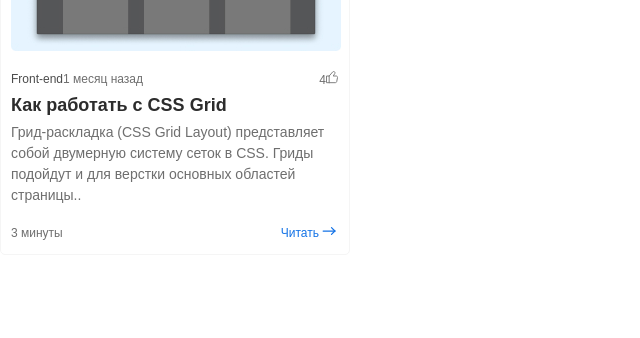
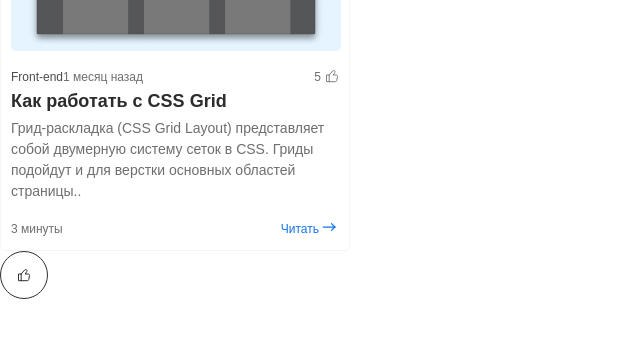
Before and after one commit to vitebskiy/NextJs, a Next.js app: page / in a window 1280 px wide. Shown: the part 160-498 px from the top of the page, without its empty margins (0-640 px from the left). Built offline with nearby package versions, Linux system fonts and the light colour scheme.

Commit message:
8.11. Домашнее задание - Statefull компоненты

```diff
--- a/app/page.tsx
+++ b/app/page.tsx
@@ -1,5 +1,8 @@
-import { Card } from '@/components';
+'use client';
+
+import { Card, Liked } from '@/components';
 import { CardProps } from '@/components/Card/Card.props';
+import { useState } from 'react';
 
 export default function Home() {
   const items: CardProps[] = [
@@ -8,15 +11,32 @@ export default function Home() {
       img: '/mini.jpg',
       category: 'Front-end',
       when: '1 месяц назад',
-      like: 4,
+      like: 5,
       title: 'Как работать с CSS Grid',
       descr:
         'Грид-раскладка (CSS Grid Layout) представляет собой двумерную систему сеток в CSS. Гриды подойдут и для верстки основных областей страницы..',
       time: '3 минуты',
       href: '/',
     },
+  ];
 
-  ];
+  const [isLiked, setIsLiked] = useState(false);
+
+  const handleClick = async () => {
+    const newIsLiked = !isLiked;
+
+    setIsLiked(newIsLiked);
+
+    await fetch('https://jsonplaceholder.typicode.com/posts/1', {
+      method: 'PATCH',
+      headers: {
+        'Content-Type': 'application/json',
+      },
+      body: JSON.stringify({
+        isLiked: newIsLiked,
+      }),
+    });
+  };
 
   return (
     <div>
@@ -34,6 +54,8 @@ export default function Home() {
           href={i.href}
         />
       ))}
+
+      <Liked isLiked={isLiked} onClick={handleClick} />
     </div>
   );
 }
--- a/components/Like/Like.module.css
+++ b/components/Like/Like.module.css
@@ -1,5 +1,12 @@
 .like {
+  display: flex;
+  align-items: flex-start;
+
   font-size: 12px;
   font-weight: 400;
   color: #6e6e6e;
 }
+
+.like img {
+  margin-left: 5px;
+}
--- /dev/null
+++ b/components/Liked/Liked.module.css
@@ -0,0 +1,23 @@
+.liked {
+  display: inline-flex;
+  align-items: center;
+  justify-content: center;
+  width: 48px;
+  height: 48px;
+  padding: 0;
+  border: 1px solid #303030;
+  border-radius: 40px;
+  background-color: white;
+  color: #303030;
+  cursor: pointer;
+  transition: all 0.3s;
+}
+
+.likedActive {
+  background-color: #303030;
+  color: white;
+}
+
+.icon {
+  display: block;
+}
--- /dev/null
+++ b/components/Liked/Liked.props.ts
@@ -0,0 +1,5 @@
+import { ButtonHTMLAttributes } from 'react';
+
+export interface LikedProps extends ButtonHTMLAttributes<HTMLButtonElement> {
+  isLiked?: boolean;
+}
--- /dev/null
+++ b/components/Liked/Liked.tsx
@@ -0,0 +1,32 @@
+import { LikedProps } from './Liked.props';
+import styles from './Liked.module.css';
+import cn from 'classnames';
+
+export const Liked = ({ isLiked = false, ...props }: LikedProps) => {
+  return (
+    <button
+      className={cn(styles['liked'], {
+        [styles['likedActive']]: isLiked,
+      })}
+      type="button"
+      aria-pressed={isLiked}
+      {...props}>
+      <svg
+        className={styles['icon']}
+        width="13"
+        height="13"
+        viewBox="0 0 13 13"
+        fill="none"
+        xmlns="http://www.w3.org/2000/svg"
+        aria-hidden="true">
+        <path
+          d="M3.16667 5.00668H0.5V11.6733H3.16667M3.16667 5.00668V11.6733M3.16667 5.00668L6.63039 0.965671C6.95905 0.582224 7.47616 0.417382 7.96611 0.53987L7.99782 0.547797C8.89233 0.771425 9.29529 1.81373 8.78384 2.58092L7.16667 5.00668H10.2069C11.0483 5.00668 11.6794 5.77644 11.5144 6.6015L10.7144 10.6015C10.5897 11.2247 10.0425 11.6733 9.40693 11.6733H3.16667"
+          stroke="currentColor"
+          fill={isLiked ? 'currentColor' : 'none'}
+          strokeLinecap="round"
+          strokeLinejoin="round"
+        />
+      </svg>
+    </button>
+  );
+};
--- a/components/index.ts
+++ b/components/index.ts
@@ -1,2 +1,3 @@
 export * from './Card/Card';
 export * from './Like/Like';
+export * from './Liked/Liked';
```
